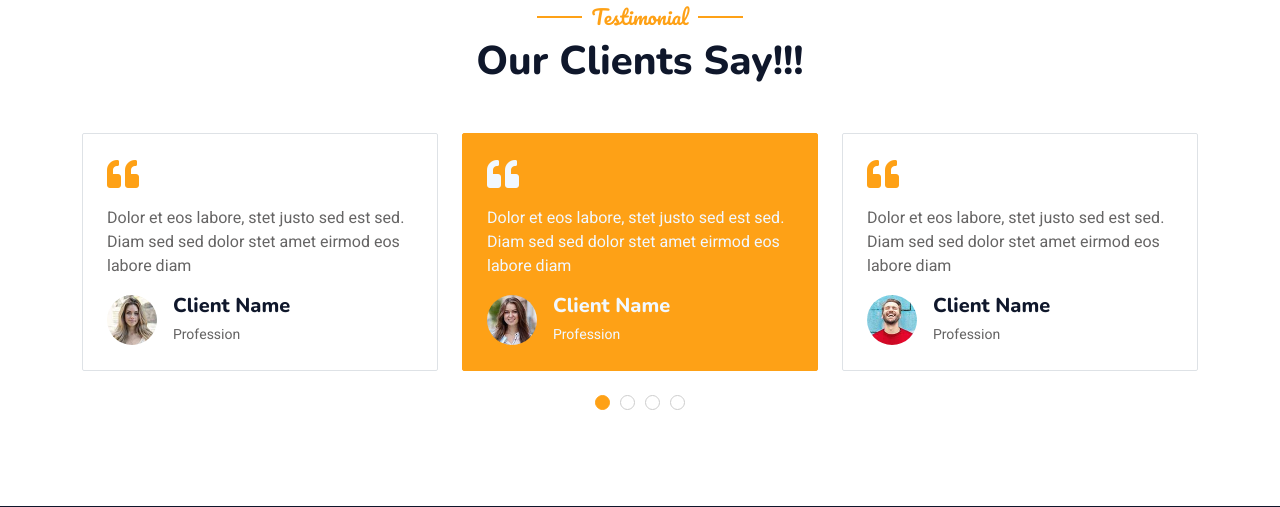
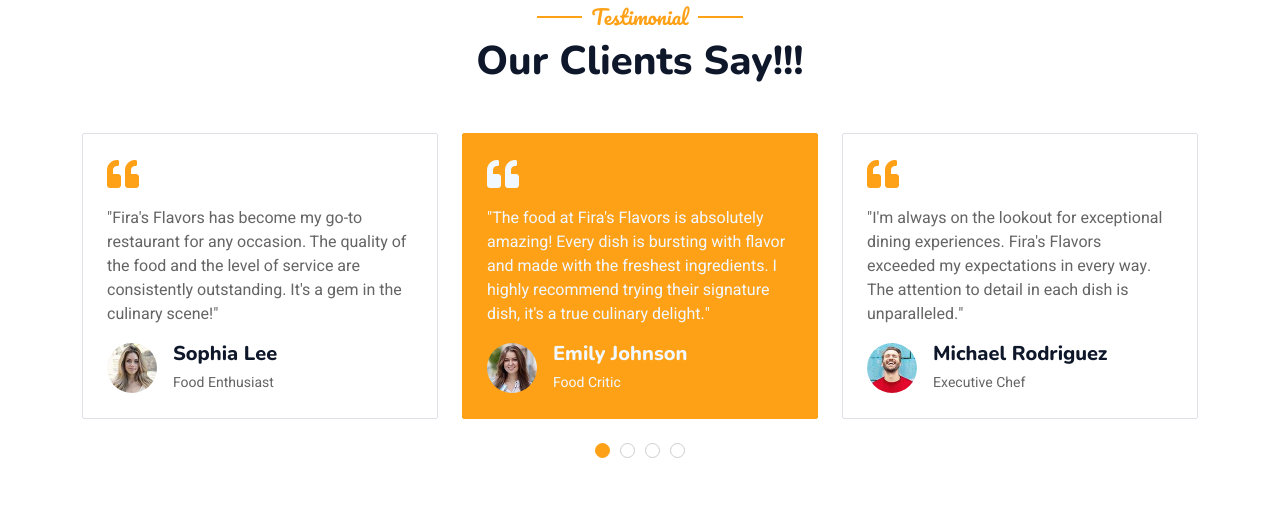
Before and after one commit to FirasKahlaoui/firas-flavors, a PHP site: page /testimonial.php in a window 1280 px wide. Shown: the part 488-995 px from the top of the page. Run offline with PHP 8.4, Linux system fonts and the light colour scheme; some libraries are stand-ins or nearby versions.

Commit message:
Fix Testimonial

```diff
--- a/about.php
+++ b/about.php
@@ -199,7 +199,7 @@
               </h5>
               <h1 class="mb-4">
                 Welcome to
-                <i class="fa fa-utensils text-primary me-2"></i>Restoran
+                <i class="fa fa-utensils text-primary me-2"></i>Fira's Flavors
               </h1>
               <p class="mb-4">
                 Tempor erat elitr rebum at clita. Diam dolor diam ipsum sit.
--- a/testimonial.php
+++ b/testimonial.php
@@ -135,51 +135,77 @@
         <div class="container-xxl py-5 wow fadeInUp" data-wow-delay="0.1s">
   <div class="container">
     <div class="text-center">
-                    <h5 class="section-title ff-secondary text-center text-primary fw-normal">Testimonial</h5>
+      <h5 class="section-title ff-secondary text-center text-primary fw-normal">
+        Testimonial
+      </h5>
       <h1 class="mb-5">Our Clients Say!!!</h1>
     </div>
     <div class="owl-carousel testimonial-carousel">
       <div class="testimonial-item bg-transparent border rounded p-4">
         <i class="fa fa-quote-left fa-2x text-primary mb-3"></i>
-                        <p>Dolor et eos labore, stet justo sed est sed. Diam sed sed dolor stet amet eirmod eos labore diam</p>
+        <p>
+          "The food at Fira's Flavors is absolutely amazing! Every dish is bursting with flavor and made with the freshest ingredients. I highly recommend trying their signature dish, it's a true culinary delight."
+        </p>
         <div class="d-flex align-items-center">
-                            <img class="img-fluid flex-shrink-0 rounded-circle" src="img/testimonial-1.jpg" style="width: 50px; height: 50px;">
+          <img
+            class="img-fluid flex-shrink-0 rounded-circle"
+            src="img/testimonial-1.jpg"
+            style="width: 50px; height: 50px"
+          />
           <div class="ps-3">
-                                <h5 class="mb-1">Client Name</h5>
-                                <small>Profession</small>
+            <h5 class="mb-1">Emily Johnson</h5>
+            <small>Food Critic</small>
           </div>
         </div>
       </div>
       <div class="testimonial-item bg-transparent border rounded p-4">
         <i class="fa fa-quote-left fa-2x text-primary mb-3"></i>
-                        <p>Dolor et eos labore, stet justo sed est sed. Diam sed sed dolor stet amet eirmod eos labore diam</p>
+        <p>
+          "I'm always on the lookout for exceptional dining experiences. Fira's Flavors exceeded my expectations in every way. The attention to detail in each dish is unparalleled."
+        </p>
         <div class="d-flex align-items-center">
-                            <img class="img-fluid flex-shrink-0 rounded-circle" src="img/testimonial-2.jpg" style="width: 50px; height: 50px;">
+          <img
+            class="img-fluid flex-shrink-0 rounded-circle"
+            src="img/testimonial-2.jpg"
+            style="width: 50px; height: 50px"
+          />
           <div class="ps-3">
-                                <h5 class="mb-1">Client Name</h5>
-                                <small>Profession</small>
+            <h5 class="mb-1">Michael Rodriguez</h5>
+            <small>Executive Chef</small>
           </div>
         </div>
       </div>
       <div class="testimonial-item bg-transparent border rounded p-4">
         <i class="fa fa-quote-left fa-2x text-primary mb-3"></i>
-                        <p>Dolor et eos labore, stet justo sed est sed. Diam sed sed dolor stet amet eirmod eos labore diam</p>
+        <p>
+          "My dining experience at Fira's Flavors was nothing short of exceptional. The flavors were bold and delicious, and the service was impeccable. I can't wait to come back and try more of their menu!"
+        </p>
         <div class="d-flex align-items-center">
-                            <img class="img-fluid flex-shrink-0 rounded-circle" src="img/testimonial-3.jpg" style="width: 50px; height: 50px;">
+          <img
+            class="img-fluid flex-shrink-0 rounded-circle"
+            src="img/testimonial-3.jpg"
+            style="width: 50px; height: 50px"
+          />
           <div class="ps-3">
-                                <h5 class="mb-1">Client Name</h5>
-                                <small>Profession</small>
+            <h5 class="mb-1">David Smith</h5>
+            <small>Food Blogger</small>
           </div>
         </div>
       </div>
       <div class="testimonial-item bg-transparent border rounded p-4">
         <i class="fa fa-quote-left fa-2x text-primary mb-3"></i>
-                        <p>Dolor et eos labore, stet justo sed est sed. Diam sed sed dolor stet amet eirmod eos labore diam</p>
+        <p>
+          "Fira's Flavors has become my go-to restaurant for any occasion. The quality of the food and the level of service are consistently outstanding. It's a gem in the culinary scene!"
+        </p>
         <div class="d-flex align-items-center">
-                            <img class="img-fluid flex-shrink-0 rounded-circle" src="img/testimonial-4.jpg" style="width: 50px; height: 50px;">
+          <img
+            class="img-fluid flex-shrink-0 rounded-circle"
+            src="img/testimonial-4.jpg"
+            style="width: 50px; height: 50px"
+          />
           <div class="ps-3">
-                                <h5 class="mb-1">Client Name</h5>
-                                <small>Profession</small>
+            <h5 class="mb-1">Sophia Lee</h5>
+            <small>Food Enthusiast</small>
           </div>
         </div>
       </div>
```
Also changed, not shown: index.php (+26 -37 lines), service.php (+8 -8 lines). Lines whose indentation alone changed are shown as unchanged.
